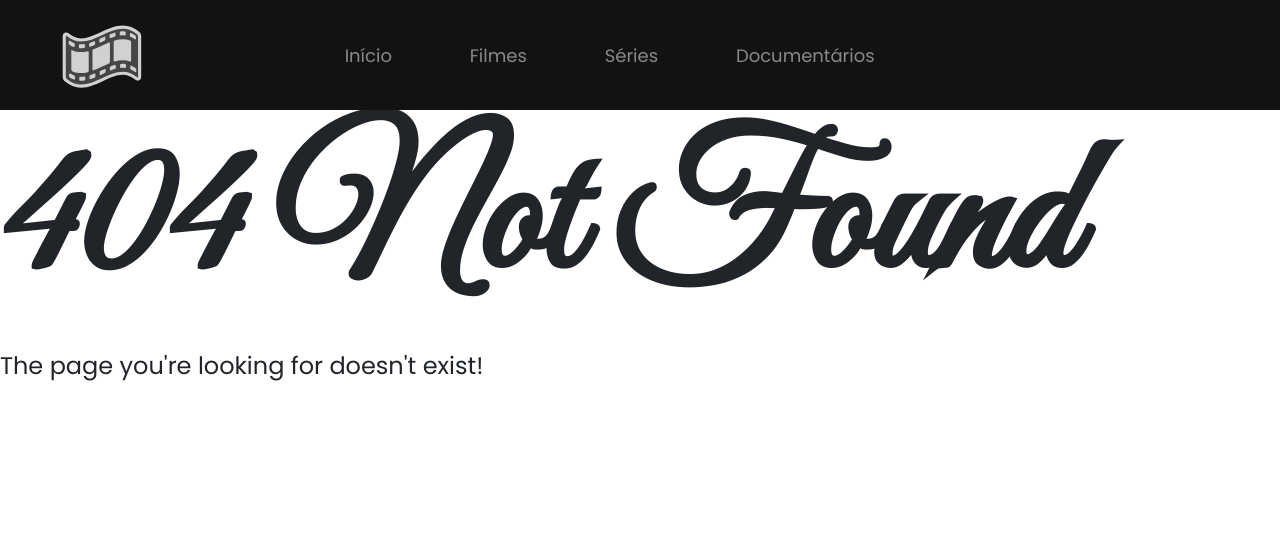
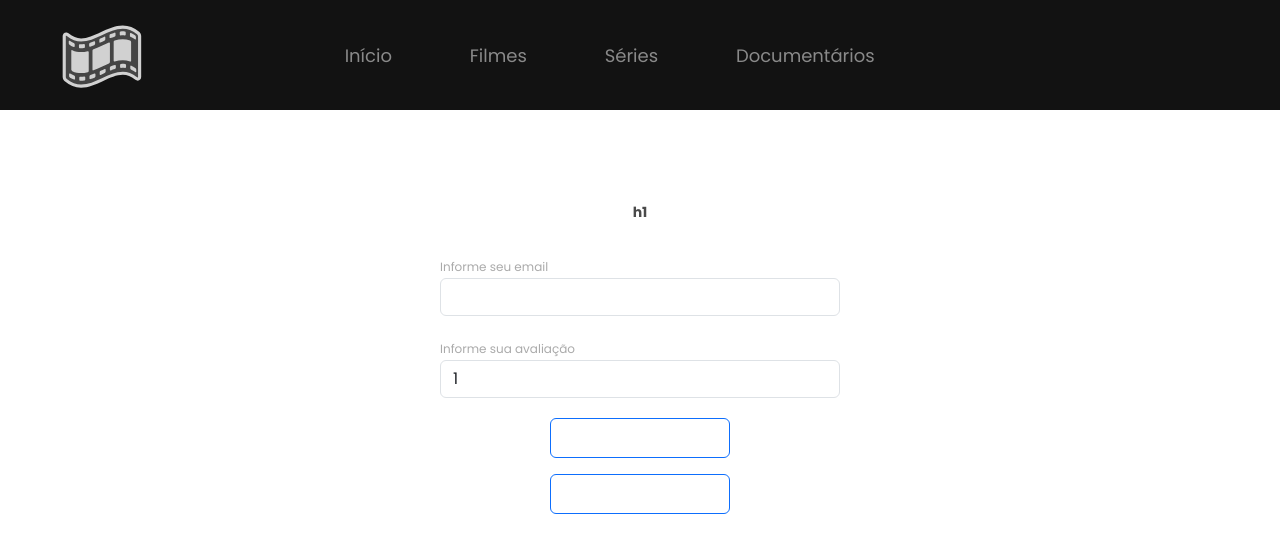
Before and after one commit to lucasnves/projetoProgWeb, a React (Vite) app in the folder frontend/: page /feedback/1 in a window 1280 px wide. Before the commit this address had no page. Shown: the top 552 px of the page. Built offline with nearby package versions, Linux system fonts and the light colour scheme.

Commit message:
Form de Feedback, API de Series

```diff
--- a/frontend/src/Rotas.jsx
+++ b/frontend/src/Rotas.jsx
@@ -9,6 +9,7 @@ import Home from './pages/Home';
 import Movies from './pages/Movies';
 import Series from './pages/Series';
 import Documentary from './pages/Documentary';
+import Feedback from './pages/Feedback';
 // import Movie from './pages/Movie';
 
 function Logout() {
@@ -40,7 +41,7 @@ export default function Rotas() {
         <Route path="/movies" element={<Movies />} />
         <Route path="/series" element={<Series />} />
         <Route path="/documentary" element={<Documentary />} />
-        {/* <Route path="/movie/:id" element={<Movie />} /> */}
+        <Route path="/feedback/:id" element={<Feedback item={{}} />} />
         <Route path="*" element={<NotFound />} />
       </Routes>
     </BrowserRouter>
--- a/frontend/src/components/Card.jsx
+++ b/frontend/src/components/Card.jsx
@@ -1,10 +1,12 @@
 import React from 'react';
-import poster from '../assets/images/avatar.jpg';
 import '../styles/Card.css';
 import Comments from './Comments';
+import { useNavigate } from 'react-router-dom';
+import Feedback from '../pages/Feedback';
 
-export default function Card({ item, title, href, onClick }) {
-  console.log(item);
+export default function Card({ item }) {
+  const navigate = useNavigate();
+
   function renderStars(numStars) {
     let stars = [];
     for (let i = 0; i < numStars; i++) {
@@ -40,19 +42,23 @@ export default function Card({ item, title, href, onClick }) {
     return stars;
   }
 
+  const onClick = (item) => {
+    navigate(`/feedback/${item.id}`);
+    <Feedback item={item} />;
+  };
+
   return (
     <div style={{ width: '80%' }}>
-      <div className="card-title">
-        {/* <p style={{ fontWeight: 700, fontSize: 32 }}>{title}</p> */}
-        <p style={{ fontWeight: 500, fontSize: 20 }}>Ver mais</p>
-      </div>
       {item.map((item) => (
         <div
           key={item.id}
           className="card-content"
-          // onClick={() => onClick(item)}
+          onClick={() => onClick(item)}
         >
-          <img style={{ width: 130, borderRadius: 8 }} src={`https://image.tmdb.org/t/p/original${item.poster_path}`} />
+          <img
+            style={{ width: 130, borderRadius: 8 }}
+            src={`https://image.tmdb.org/t/p/original${item.poster_path}`}
+          />
           <div style={{ width: '100%' }}>
             <div
               style={{
@@ -60,14 +66,16 @@ export default function Card({ item, title, href, onClick }) {
                 justifyContent: 'space-between',
               }}
             >
-              <p style={{ fontWeight: 700, fontSize: 28 }}>{item.title}</p>
+              <p style={{ fontWeight: 700, fontSize: 28 }}>
+                {item.title ? item.title : item.name}
+              </p>
               <div style={{ display: 'flex', gap: 10 }}>
-                <p>{renderStars(item.average_stars)}</p>
-                <Comments item={item.comments_count} />
+                <p>{renderStars(item.vote_average)}</p>
+                <Comments item={item.vote_count} />
               </div>
             </div>
             <small>
-              {item.author} • {item.release_date}
+              {item.release_date ? item.release_date : item.first_air_date}
             </small>
             <br />
             <br />
--- /dev/null
+++ b/frontend/src/components/SerieList.jsx
@@ -0,0 +1,28 @@
+import axios from "axios";
+import { useEffect, useState } from "react";
+import Card from "./Card";
+
+export default function SerieList() {
+    const [series, setSeries] = useState([]);
+
+    const getSeries = () => {
+        axios({
+            method: 'get',
+            url: 'https://api.themoviedb.org/3/discover/tv',
+            params: {
+                api_key: 'e58c5ed0f045b0e8da70ad316a551a6e',
+                language: 'pt-BR'
+            }
+        }).then(response => {
+            setSeries(response.data.results);
+        })
+    }
+
+    useEffect(() => {
+        getSeries();
+    }, []);
+
+    return (
+        <Card item={series}/>
+    );
+}
--- /dev/null
+++ b/frontend/src/pages/Feedback.jsx
@@ -0,0 +1,34 @@
+import '../styles/Feedback.css';
+
+export default function Feedback() {
+  return (
+    <div className="dsmovie-form-container">
+      <img className="dsmovie-movie-card-image" src={''} />
+      <div className="dsmovie-card-bottom-container">
+        <h3>h1</h3>
+        <form className="dsmovie-form">
+          <div className="form-group dsmovie-form-group">
+            <label htmlFor="email">Informe seu email</label>
+            <input type="email" className="form-control" id="email" />
+          </div>
+          <div className="form-group dsmovie-form-group">
+            <label htmlFor="score">Informe sua avaliação</label>
+            <select className="form-control" id="score">
+              <option>1</option>
+              <option>2</option>
+              <option>3</option>
+              <option>4</option>
+              <option>5</option>
+            </select>
+          </div>
+          <div className="dsmovie-form-btn-container">
+            <button type="submit" className="btn btn-primary dsmovie-btn">
+              Salvar
+            </button>
+          </div>
+        </form>
+        <button className="btn btn-primary dsmovie-btn mt-3">Cancelar</button>
+      </div>
+    </div>
+  );
+}
--- a/frontend/src/pages/Home.jsx
+++ b/frontend/src/pages/Home.jsx
@@ -10,9 +10,9 @@ function Home() {
         <h2>O site da sétima arte mais completo do mundo.</h2>
         <p>Aqui você encontra tudo o que deseja.</p>
       </div>
-      <div class="input-group mb-3 search-input">
-        <input type="text" class="form-control" placeholder="Explorar" />
-        <button class="btn btn-outline-secondary" type="button">
+      <div className="input-group mb-3 search-input">
+        <input type="text" className="form-control" placeholder="Explorar" />
+        <button className="btn btn-outline-secondary" type="button">
           <FontAwesomeIcon icon={faMagnifyingGlass} />
         </button>
       </div>
--- a/frontend/src/pages/Movies.jsx
+++ b/frontend/src/pages/Movies.jsx
@@ -3,7 +3,7 @@
 // import Card from '../components/Card';
 // import { filterMovies, loadAllMovies } from '../lib/store';
 
-import MovieList from "../components/MovieList";
+import MovieList from '../components/MovieList';
 
 export default function Movies() {
   //   const navigate = useNavigate();
@@ -14,10 +14,6 @@ export default function Movies() {
   //   const load = async () => {
   //     const data = await loadAllMovies();
   //     setMovies(data);
-//   };
-
-//   const onClick = (item) => {
-//     navigate(`/movie/${item.id}`);
   //   };
 
   //   const onClickFilter = async (item) => {
--- a/frontend/src/pages/Series.jsx
+++ b/frontend/src/pages/Series.jsx
@@ -1,7 +1,8 @@
+import SerieList from "../components/SerieList";
+
+
 export default function Series() {
   return (
-    <>
-      <h1>Página de Séries</h1>
-    </>
+    <SerieList />
   );
 }
--- /dev/null
+++ b/frontend/src/styles/Feedback.css
@@ -0,0 +1,57 @@
+.dsmovie-form-container {
+  max-width: 480px;
+  margin: 40px auto;
+  padding: 20px;
+}
+
+.dsmovie-form {
+  width: calc(100% - 20px);
+}
+
+.dsmovie-form-group {
+  margin-bottom: 20px;
+}
+
+.dsmovie-form-group label {
+  font-size: 12px;
+  color: #aaa;
+}
+
+.dsmovie-form-btn-container {
+  display: flex;
+  justify-content: center;
+}
+
+.dsmovie-movie-card-image {
+  width: 100%;
+  border-radius: 8px 8px 0 0;
+}
+
+.dsmovie-card-bottom-container {
+  background-color: #fff;
+  display: flex;
+  flex-direction: column;
+  align-items: center;
+  padding: 10px 10px 20px 10px;
+  border-radius: 0 0 8px 8px;
+}
+
+.dsmovie-card-bottom-container h3 {
+  color: #4a4a4a;
+  text-align: center;
+  font-size: 14px;
+  font-weight: 700;
+  margin-bottom: 10px;
+  min-height: 40px;
+}
+
+.dsmovie-btn {
+  background-color: var(--color-primary);
+  font-size: 14px;
+  font-weight: 700;
+  height: 40px;
+  width: 180px;
+  display: flex;
+  align-items: center;
+  justify-content: center;
+}
```
Lines whose indentation alone changed are shown as unchanged.
